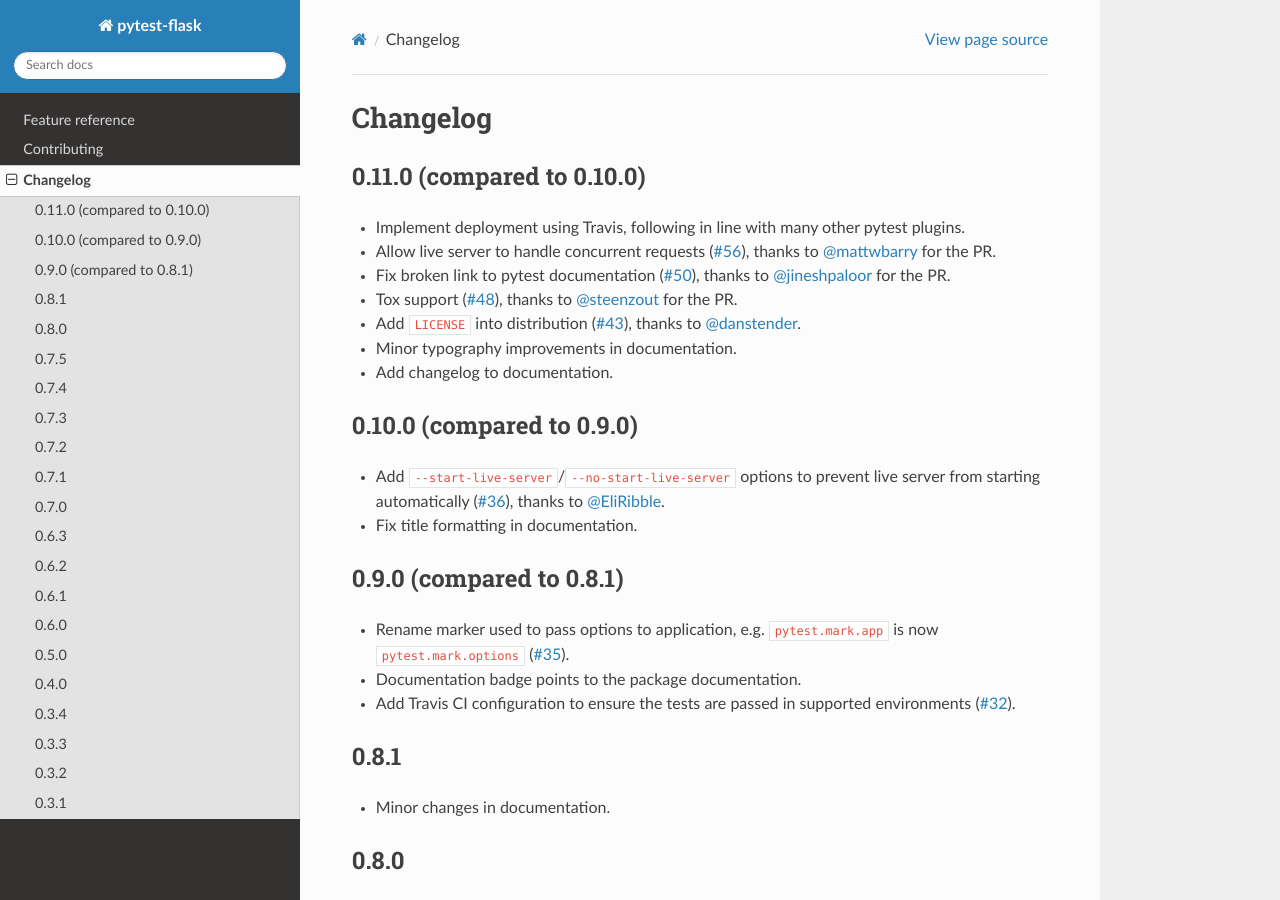
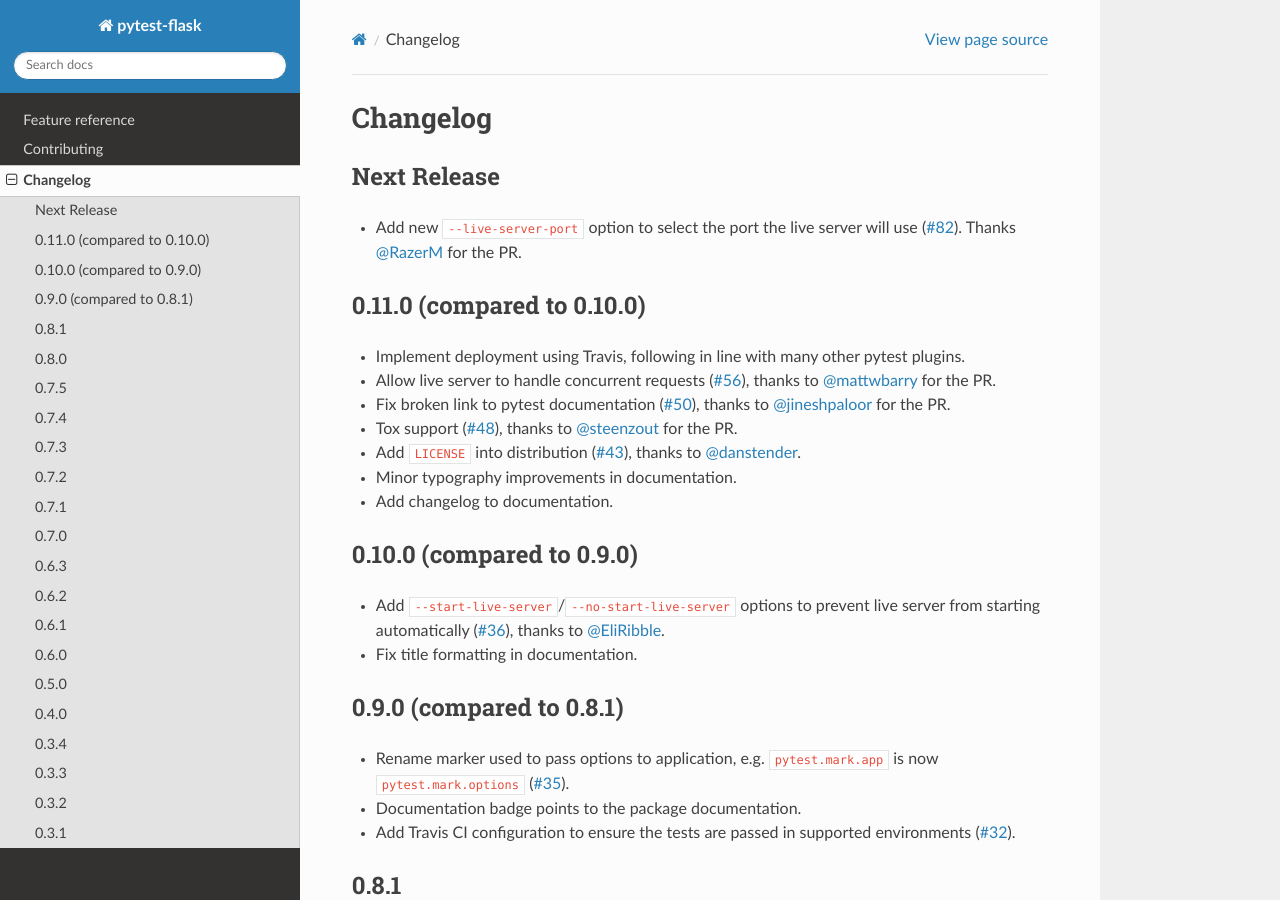
Before and after one commit to pytest-dev/pytest-flask, a Sphinx documentation site: the page built from docs/changelog.rst, in a window 1280 px wide and 900 px high. Built offline with Sphinx 7.4.7 and the Read the Docs theme 2.0.0, drawn with Linux system fonts in a browser that asks for light colours; pages that are not in the unit, such as notebooks, are missing from menus; the version number could not be read and is left out.

Commit message:
Update CHANGELOG with #82

```diff
--- a/docs/changelog.rst
+++ b/docs/changelog.rst
@@ -2,6 +2,17 @@
 
 Changelog
 =========
+
+
+Next Release
+------------
+
+- Add new ``--live-server-port`` option to select the port the live server will use (`#82`_).
+  Thanks `@RazerM`_ for the PR.
+
+.. _@RazerM: https://github.com/RazerM
+.. _#82: https://github.com/pytest-dev/pytest-flask/pull/82
+
 
 0.11.0 (compared to 0.10.0)
 ---------------------------
```
